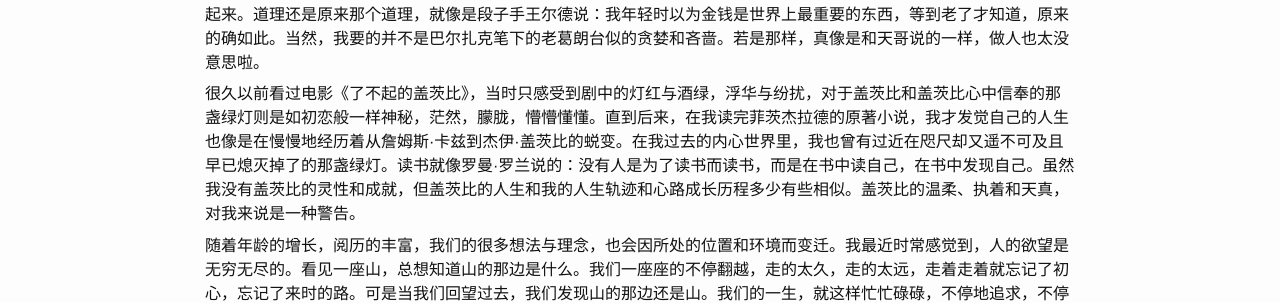
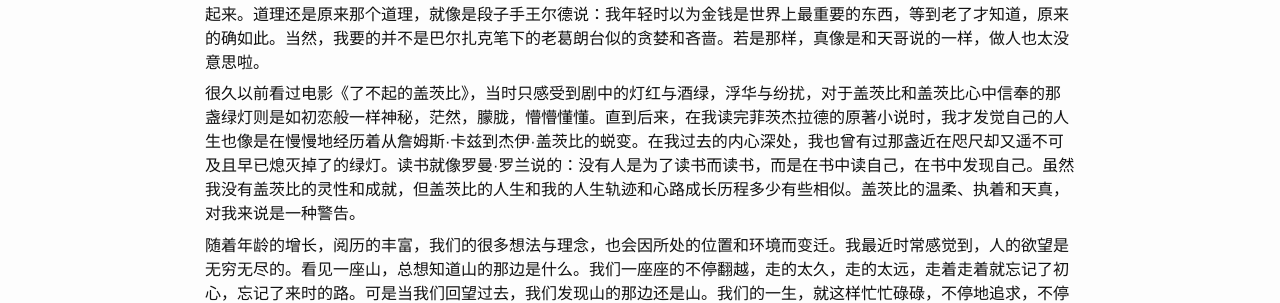
Before and after one commit to lianyu1115/lianyu, a Jekyll site: the page built from _essays/2021-02-22-我理想中的生活.md, in a window 1280 px wide. Shown: the part 702-1005 px from the top of the page. Built offline with Jekyll 4.4.1, drawn with Linux system fonts in a browser that asks for light colours.

Commit message:
Update 2021-02-22-我理想中的生活.md

```diff
--- a/_essays/2021-02-22-我理想中的生活.md
+++ b/_essays/2021-02-22-我理想中的生活.md
@@ -22,7 +22,7 @@
 
 关于我的未来，该何去何从。说真的，我现在还是不知道。我感觉现在的我，好像是大话西游中，回到五百年前的斧头帮大哥，那只臭猴子一样，似乎是在等一个可以给我三颗痣的人。不管怎样，我想我现在能做的就是尽可能不要堕落和懒散，尽管我有时候也很颓废，时常会感到迷茫。经济基础决定上层建筑，现在的我总还算有点儿安身立命的小本事，还算可以让自己做到经济独立。平日没事的时候，也会读一些杂书，写一些娇情的文字，自己给自己洗洗脑子。随着个人经济的独立，以前很多很多因生活拮据而产生的畏缩和自卑的事情也在渐渐地减少，心志也慢慢地变得坚毅一些，人格也算是在慢慢地独立起来。道理还是原来那个道理，就像是段子手王尔德说：我年轻时以为金钱是世界上最重要的东西，等到老了才知道，原来的确如此。当然，我要的并不是巴尔扎克笔下的老葛朗台似的贪婪和吝啬。若是那样，真像是和天哥说的一样，做人也太没意思啦。
 
-很久以前看过电影《了不起的盖茨比》，当时只感受到剧中的灯红与酒绿，浮华与纷扰，对于盖茨比和盖茨比心中信奉的那盏绿灯则是如初恋般一样神秘，茫然，朦胧，懵懵懂懂。直到后来，在我读完菲茨杰拉德的原著小说，我才发觉自己的人生也像是在慢慢地经历着从詹姆斯·卡兹到杰伊·盖茨比的蜕变。在我过去的内心世界里，我也曾有过近在咫尺却又遥不可及且早已熄灭掉了的那盏绿灯。读书就像罗曼·罗兰说的：没有人是为了读书而读书，而是在书中读自己，在书中发现自己。虽然我没有盖茨比的灵性和成就，但盖茨比的人生和我的人生轨迹和心路成长历程多少有些相似。盖茨比的温柔、执着和天真，对我来说是一种警告。
+很久以前看过电影《了不起的盖茨比》，当时只感受到剧中的灯红与酒绿，浮华与纷扰，对于盖茨比和盖茨比心中信奉的那盏绿灯则是如初恋般一样神秘，茫然，朦胧，懵懵懂懂。直到后来，在我读完菲茨杰拉德的原著小说时，我才发觉自己的人生也像是在慢慢地经历着从詹姆斯·卡兹到杰伊·盖茨比的蜕变。在我过去的内心深处，我也曾有过那盏近在咫尺却又遥不可及且早已熄灭掉了的绿灯。读书就像罗曼·罗兰说的：没有人是为了读书而读书，而是在书中读自己，在书中发现自己。虽然我没有盖茨比的灵性和成就，但盖茨比的人生和我的人生轨迹和心路成长历程多少有些相似。盖茨比的温柔、执着和天真，对我来说是一种警告。
 
 随着年龄的增长，阅历的丰富，我们的很多想法与理念，也会因所处的位置和环境而变迁。我最近时常感觉到，人的欲望是无穷无尽的。看见一座山，总想知道山的那边是什么。我们一座座的不停翻越，走的太久，走的太远，走着走着就忘记了初心，忘记了来时的路。可是当我们回望过去，我们发现山的那边还是山。我们的一生，就这样忙忙碌碌，不停地追求，不停地寻找，不知所起，不知所以。
 
```
